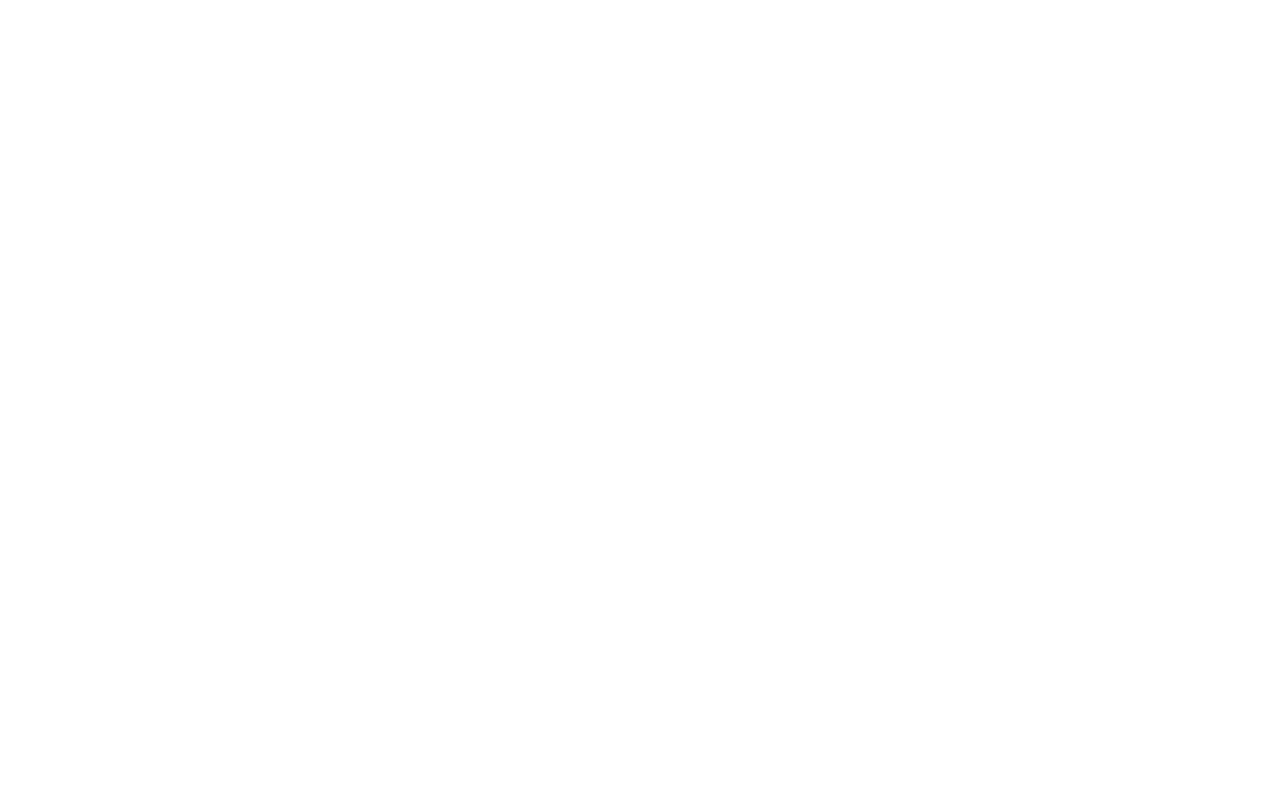
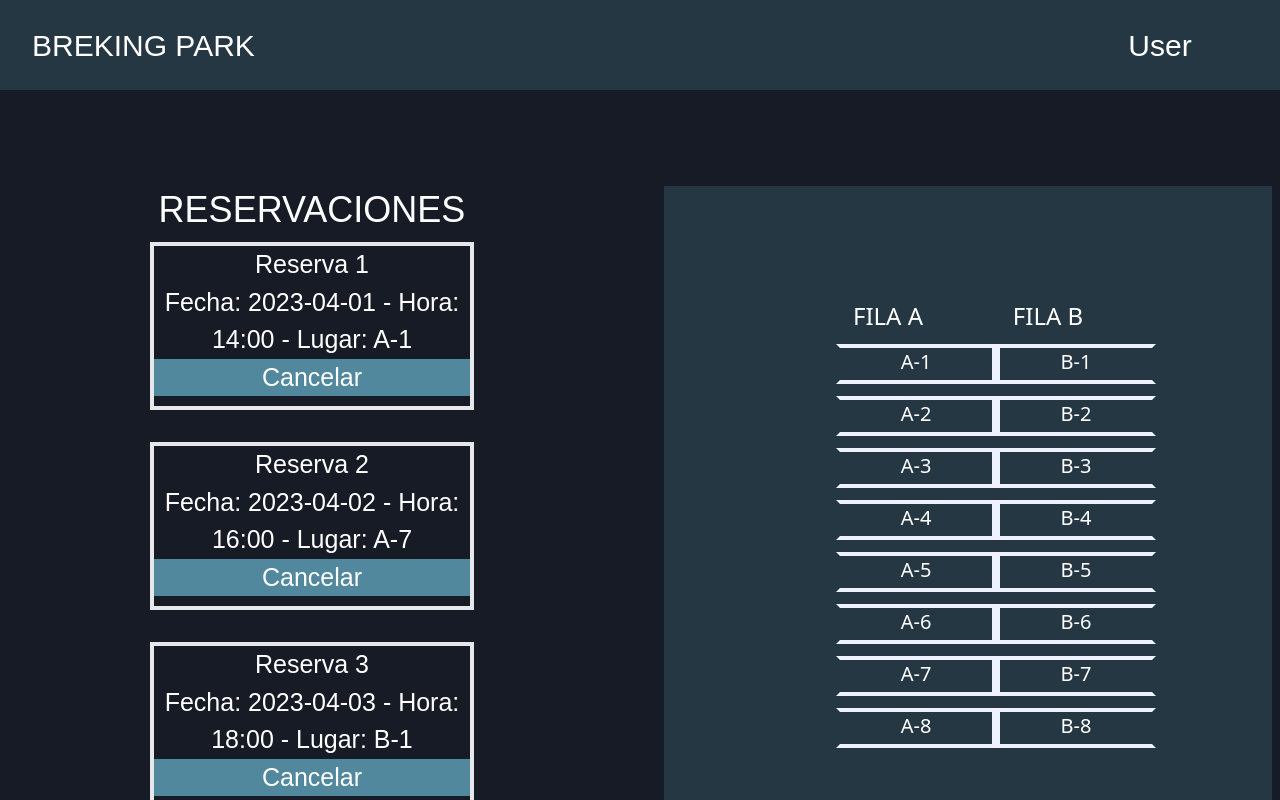
Before and after one commit to Elvendetacos/Breaking-Park-Frontend, a React (Vite) app in the folder BreakingPark/: page /home/cancel in a window 1280 px wide. Shown: the top 800 px of the page. Built offline with nearby package versions, Linux system fonts and the light colour scheme; a web font is replaced by a local one.

Commit message:
BP-FRONT-1:Cancel Reservation

```diff
--- /dev/null
+++ b/BreakingPark/src/components/ModalCancel.jsx
@@ -0,0 +1,31 @@
+function ModalCancel({onClose}) {
+const close = () =>{
+    onClose(false);
+
+}
+
+    return (
+        <>
+        <div className="py-6 px-6 lg:px-8 text-center gap-4">
+         <div className="text-3xl text-center text-white gap-4 m-5 px-6">
+            <p className="">CONFIRMAR</p>
+            <p>CANCELACIÓN</p>
+        </div>
+        <div className="text-xl text-center text-white gap-4 m-5 px-6">
+            <p className="">¿DESEA CANCELAR LA </p>
+            <p>RESERVACIÓN?</p>
+        </div>
+        <div className="grid lg:grid-cols-2 text-lg text-center text-white  ">
+        <div className=" lg:col-star-2 lg:col-span-1 m-5">
+            <button className="bg-[#51889D] rounded-lg" >ACEPTAR</button>
+        </div>
+        <div className=" lg:col-start-5 lg:col-span-1 m-5 ">
+             <button  className="bg-[#51889D] rounded-lg" onClick={close} >CANCELAR</button>
+        </div>
+        </div>
+         </div>
+        </>
+     );
+}
+
+export default ModalCancel;
--- a/BreakingPark/src/pages/cancelReservation.jsx
+++ b/BreakingPark/src/pages/cancelReservation.jsx
@@ -1,6 +1,85 @@
+import { useState } from "react";
+import ModalCancel from "../components/ModalCancel";
+import Modal from "../container/Modal";
+import Header from "../components/header";
+import Body from "../components/body";
+
+
+
 function CancelReservation() {
+    const [showModalito, setShowModalito] = useState(false);
+
+
+    const reservas = [
+        { nombre: 'Reserva 1', fecha: '2023-04-01', hora: '14:00', lugar: "A-1" },
+        { nombre: 'Reserva 2', fecha: '2023-04-02', hora: '16:00', lugar: "A-7" },
+        { nombre: 'Reserva 3', fecha: '2023-04-03', hora: '18:00', lugar: "B-1" },
+      ];
+
     return (
-        <></>
+        <>
+        <Header>
+        <div className="lg:col-span-4 lg:col-start-1 flex justify-start items-center col-start-1 col-span-1">
+          <p className="lg:text-[30px] text-[20px] ">BREKING PARK</p>
+        </div>
+        <div className="lg:col-span-2 lg:col-start-11 flex justify-center items-center col-start-4 col-span-1">
+          <p className="lg:text-center lg:text-[30px] text-[20px]" id="user">User</p>
+        </div>
+        </Header>
+        <Body>
+        <div className="grid w-full lg:grid-cols-12 lg:gap-8 h-[110vh] sm:grid-cols-4 sm:gap-4 ">
+                <div className="lg:col-start-2 lg:col-span-4 lg:gap-8 sm:col-span-2 sm:gap-4 h-[80%] mt-auto mb-auto">
+                    <h1 className="text-white lg:text-center xl:text-4xl text-center md:text-4xl text-xl items-center justify-center flex m-3 font-bolder">RESERVACIONES</h1>
+                    <div className="w-[80%] ml-auto mr-auto h-auto text-white" id="error" >
+                    <div className="w-full h-screen overflow-auto">
+      {reservas.map((reserva, index) => (
+        <div className="h-[21%] border-4 w-full font-bolder text-[25px] mb-8" key={index}>
+          <h2 className="text-center">{reserva.nombre}</h2>
+          <p className="text-center">
+            Fecha: {reserva.fecha} - Hora: {reserva.hora} - Lugar: {reserva.lugar}
+          </p>
+          <button onClick={()=> setShowModalito(true)}  className="bg-[#51889D] text-center w-full">Cancelar</button>
+          <Modal mostrar={showModalito} onClose={() => setShowModalito(false)}><ModalCancel onClose={setShowModalito}/></Modal>
+        </div>
+      ))}
+    </div>
+
+
+
+                    </div>
+
+                </div>
+                <div className= "mt-auto mb-auto lg:col-start-7 lg:col-span-6 sm:col-span-2 sm:gap-4 col-span-2 col-strar-2 h-[80%] items-center justify-center">
+                <div className=" bg-[#263744] grid w-full lg:grid-cols-4 lg:gap-8 h-full sm:grid-cols-4 sm:gap-4 text-white border-[#171B26] border-8 justify-center items-center ">
+                    <div className=" lg:col-start-2 lg:col-span-1 lg:gap-8 sm:col-span-2 sm:gap-4 my-8 col-span-1 col-start-2 text-center text-xl">
+                    <p className="text-2xl">FILA A</p>
+                    <p className="w-40 h-10 m-3 border-4 border-[#263744] border-r-indigo-50 border-y-indigo-50 " id="A1">A-1</p>
+                    <p className="w-40 h-10 m-3 border-4 border-[#263744] border-r-indigo-50 border-y-indigo-50" id="A2">A-2</p>
+                    <p className="w-40 h-10 m-3 border-4 border-[#263744] border-r-indigo-50 border-y-indigo-50" id="A3">A-3</p>
+                    <p className="w-40 h-10 m-3 border-4 border-[#263744] border-r-indigo-50 border-y-indigo-50" id="A4">A-4</p>
+                    <p className="w-40 h-10 m-3 border-4 border-[#263744] border-r-indigo-50 border-y-indigo-50" id="A5">A-5</p>
+                    <p className="w-40 h-10 m-3 border-4 border-[#263744] border-r-indigo-50 border-y-indigo-50" id="A6">A-6</p>
+                    <p className="w-40 h-10 m-3 border-4 border-[#263744] border-r-indigo-50 border-y-indigo-50" id="A7">A-7</p>
+                    <p className="w-40 h-10 m-3 border-4 border-[#263744] border-r-indigo-50 border-y-indigo-50" id="A8">A-8</p>
+                    </div>
+                    <div className="lg:col-start-3 lg:col-span-1 lg:gap-8 sm:col-span-2 sm:gap-4 my-8 col-start-3 col-span-1 text-center text-xl">
+                        <p className="text-2xl">FILA B</p>
+                        <p className="w-40 h-10 m-3 border-4 border-[#263744] border-l-indigo-50 border-y-indigo-50 " id="B1">B-1</p>
+                        <p className="w-40 h-10 m-3 border-4 border-[#263744] border-l-indigo-50 border-y-indigo-50" id="B2">B-2</p>
+                        <p className="w-40 h-10 m-3 border-4 border-[#263744] border-l-indigo-50 border-y-indigo-50" id="B3">B-3</p>
+                        <p className="w-40 h-10 m-3 border-4 border-[#263744] border-l-indigo-50 border-y-indigo-50" id="B4">B-4</p>
+                        <p className="w-40 h-10 m-3 border-4 border-[#263744] border-l-indigo-50 border-y-indigo-50" id="B5">B-5</p>
+                        <p className="w-40 h-10 m-3 border-4 border-[#263744] border-l-indigo-50 border-y-indigo-50" id="B6">B-6</p>
+                        <p className="w-40 h-10 m-3 border-4 border-[#263744] border-l-indigo-50 border-y-indigo-50" id="B7">B-7</p>
+                        <p className="w-40 h-10 m-3 border-4 border-[#263744] border-l-indigo-50 border-y-indigo-50" id="B8">B-8</p>
+
+                        </div>
+                    </div>
+                </div>
+
+            </div>
+        </Body>
+        </>
      );
 }
 
```
Also changed, not shown: 1 other file (tests, documents, lock files or other folders).
